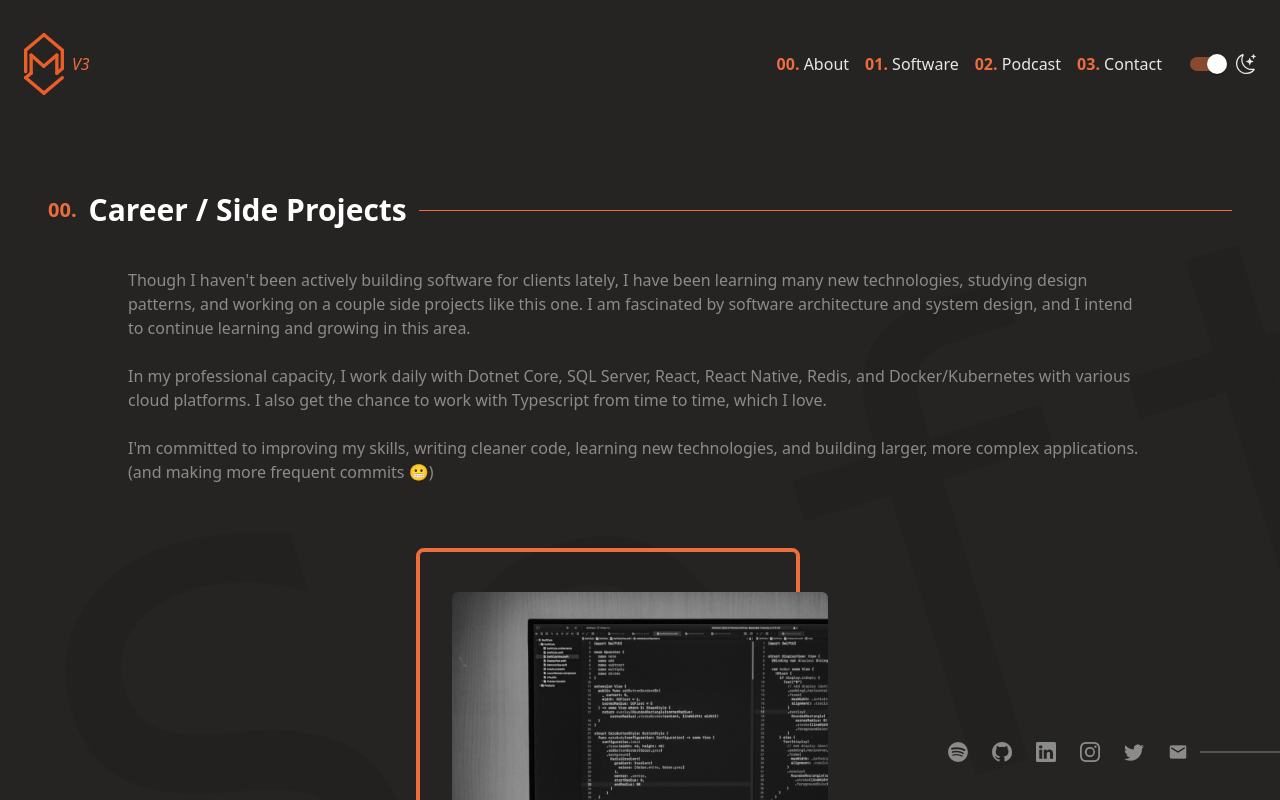
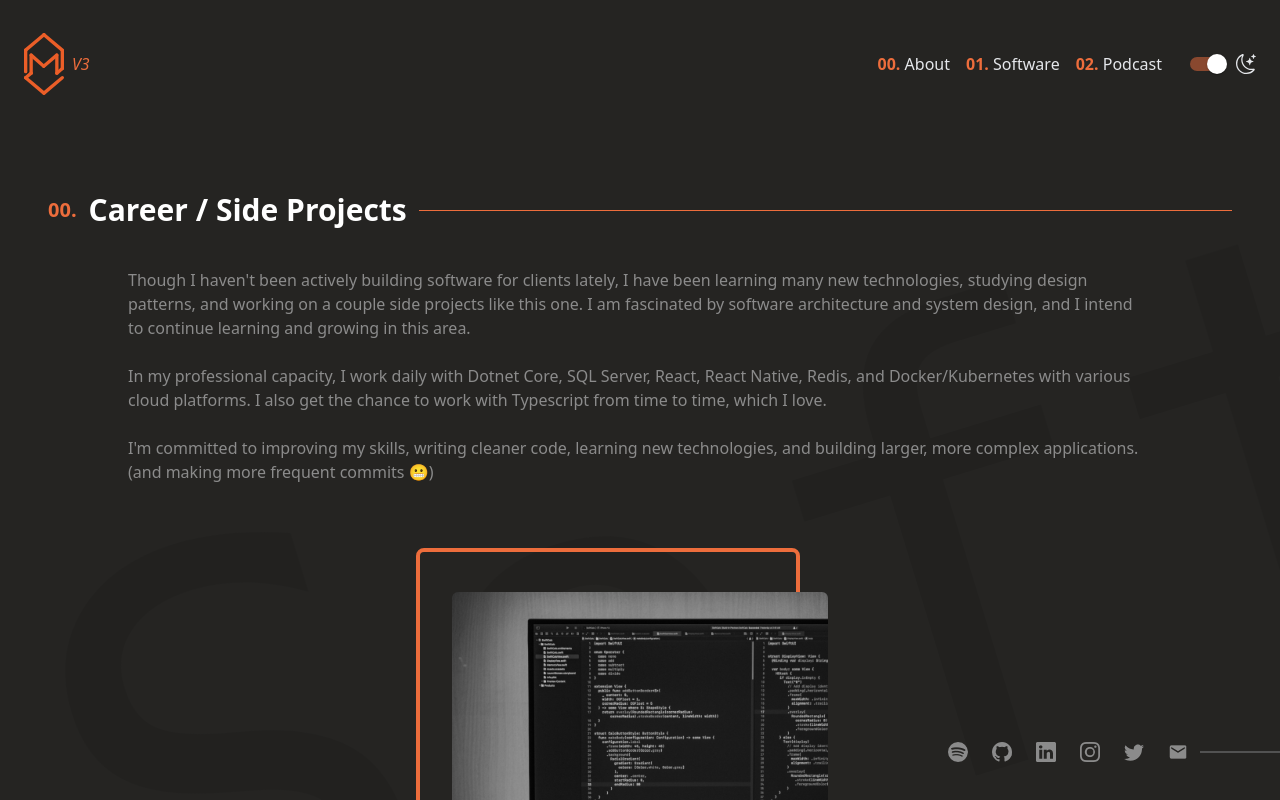
Before and after one commit to mattsaxe17/matthewsaxe.com-v3, a Next.js app: page /software in a window 1280 px wide. Shown: the top 800 px of the page. Built offline with nearby package versions, Linux system fonts and the light colour scheme.

Commit message:
Remove contact page

```diff
--- a/src/app/contact/page.tsx
+++ /dev/null
@@ -1,19 +0,0 @@
-import Watermark from '@/components/Watermark';
-import { Metadata } from 'next';
-import { GiDiamondsSmile } from 'react-icons/gi';
-
-export const metadata: Metadata = {
-  title: 'Contact | Matt Saxe',
-};
-
-export default function Contact() {
-    return (
-        <>
-            <Watermark text='Contact'></Watermark>
-            <div className='w-screen h-screen flex justify-center items-center flex-col gap-5'>
-                <p>I&apos;m an empty page!</p>
-                <span className='text-6xl'><GiDiamondsSmile /></span>
-            </div>
-        </>
-    );
-}
--- a/src/app/layout.tsx
+++ b/src/app/layout.tsx
@@ -18,7 +18,7 @@ const navItems = [
     { label: 'Podcast', url: '/podcast' },
     // { label: 'Blog', url: '/blog' },
     // { label: 'Reading', url: '/reading' },
-    { label: 'Contact', url: '/contact' },
+    // { label: 'Contact', url: '/#contact' },
 ];
 
 const socials = [
```
